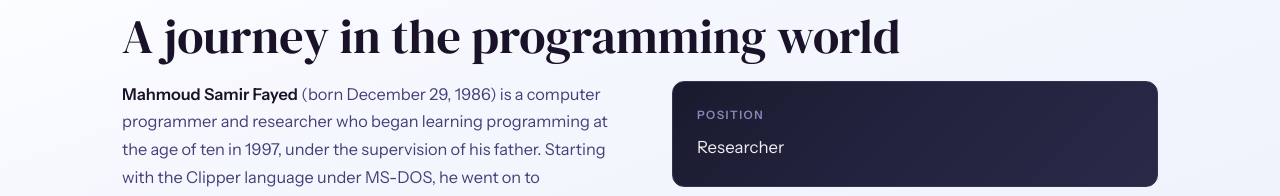
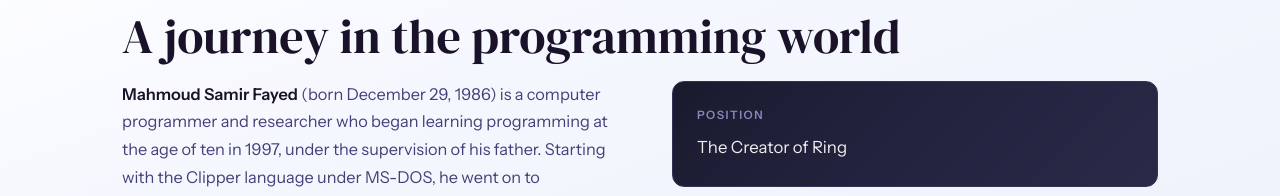
Before and after one commit to MahmoudFayed/mahmoudfayed.github.io, a plain HTML site: page index.html in a window 1280 px wide. Shown: the part 920-1116 px from the top of the page. Drawn offline with Linux system fonts and the light colour scheme.

Commit message:
Update Website

```diff
--- a/index.html
+++ b/index.html
@@ -805,7 +805,7 @@
         <div class="about-details reveal">
             <div class="detail-card">
                 <div class="detail-card-label">Position</div>
-                <div class="detail-card-value">Researcher</div>
+                <div class="detail-card-value">The Creator of Ring</div>
             </div>
 
             <div class="detail-card">
```
